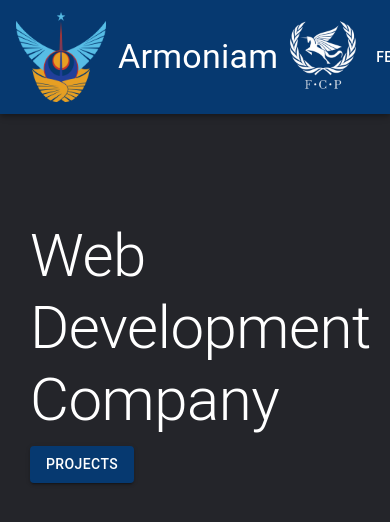
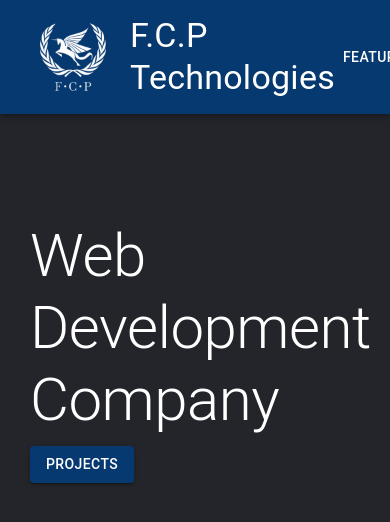
Before and after one commit to isaiahcrumph/new-website, a React (Create React App) app: page / in a window 390 px wide. Shown: the top 522 px of the page. Built offline with nearby package versions, Linux system fonts and the light colour scheme.

Commit message:
logo/name change responsiveness

```diff
--- a/src/App.js
+++ b/src/App.js
@@ -16,7 +16,12 @@ const greetingsText = (
   </Typography>
 );
 
-const title = "Armoniam";
+const title = (
+  <Typography variant="h4" component="div" sx={{ flexGrow: 1 }}>
+    F.C.P <br />
+    Technologies
+  </Typography>
+);
 
 function App() {
   return (
--- a/src/Components/HeroBanner.js
+++ b/src/Components/HeroBanner.js
@@ -23,7 +23,7 @@ const HeroBanner = ({ greetingsText }) => {
           ml: { lg: "40px", xs: "10px" },
           bgcolor: "#063970",
         }}
-        position
+        position="responsive"
       >
         Projects
       </Button>
--- a/src/Components/Navbar.js
+++ b/src/Components/Navbar.js
@@ -7,33 +7,31 @@ import FCP from "../Assets/Images/FCP.png";
 
 const Navbar = ({ title }) => {
   return (
-    <AppBar position="fixed" sx={{ bgcolor: "#063970" }}>
+    <AppBar sx={{ bgcolor: "#063970" }}>
       <Toolbar>
         <IconButton
           size="large"
-          edge="start"
+          // edge="start"
           color="inherit"
           aria-label="logo"
           p="300px"
-          sx={{ ml: { sm: "250px" } }}
+          // sx={{ ml: { sm: "250px" } }}
         >
-          <img src={Logo} className="logo" />
+          <img
+            src={FCP}
+            href="#Tech"
+            className="logo"
+            position="responsive"
+            alt="/"
+          />
         </IconButton>
-        <Typography
-          src={title}
-          variant="h4"
-          component="div"
-          sx={{ flexGrow: 1 }}
-        >
-          {title}
-        </Typography>
-        <Link href="#Tech">
-          <img src={FCP} className="logo" position="responsive" />
-        </Link>
+
+        {title}
+
         <Stack
           direction="row"
           spacing={2}
-          sx={{ mr: { sm: "250px" }, ml: { sm: "250px" } }}
+          // sx={{ mr: { sm: "250px" }, ml: { sm: "250px" } }}
         >
           <Button color="inherit">Features</Button>
           <Button color="inherit">Pricing</Button>
```
